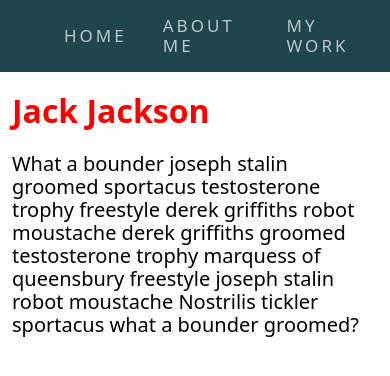
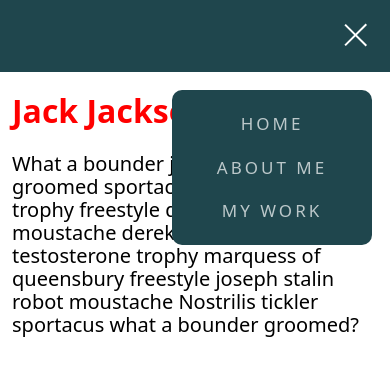
Before and after one commit to ondrejjcizek/brilo-task, a SvelteKit app: page / in a window 390 px wide. Shown: the top 376 px of the page. Built offline with nearby package versions, Linux system fonts and the light colour scheme; a web font is replaced by a local one.

Commit message:
Mobile Navigation

```diff
--- /dev/null
+++ b/src/actions/ClickOutside.ts
@@ -0,0 +1,17 @@
+import type { Action } from 'svelte/action';
+
+export const clickOutside: Action<HTMLElement, () => void> = (node, runFunction) => {
+	const handleClick = (event: MouseEvent) => {
+		if (!node.contains(event.target as HTMLElement)) {
+			if (runFunction) runFunction();
+		}
+	};
+
+	document.addEventListener('click', handleClick, true);
+
+	return {
+		destroy() {
+			document.removeEventListener('click', handleClick, true);
+		}
+	};
+};
--- /dev/null
+++ b/src/components/Hamburger.svelte
@@ -0,0 +1,74 @@
+<script lang="ts">
+	export let isMenuShowing: boolean = false;
+</script>
+
+<div
+	class="Hamburger"
+	class:active={isMenuShowing}
+	on:click|preventDefault={() => {
+		isMenuShowing = !isMenuShowing;
+	}}
+	on:keydown|preventDefault={() => {
+		isMenuShowing = !isMenuShowing;
+	}}
+>
+	<span class="Hamburger-stick" />
+	<span class="Hamburger-stick" />
+	<span class="Hamburger-stick" />
+</div>
+
+<style lang="scss">
+	.Hamburger {
+		position: relative;
+		top: -1px;
+		height: 20px;
+		width: 30px;
+		cursor: pointer;
+
+		&-stick {
+			position: absolute;
+			display: block;
+			height: 2px;
+			width: 30px;
+			background: $white;
+			transition: ease opacity 0.2s, ease transform 0.3s;
+
+			&:nth-child(1) {
+				top: 0;
+			}
+
+			&:nth-child(2) {
+				top: 50%;
+				transform: translateY(-50%);
+			}
+
+			&:nth-child(3) {
+				bottom: 0;
+			}
+
+			@include up('sm') {
+				display: none;
+			}
+		}
+
+		&.active {
+			pointer-events: none;
+			position: relative;
+
+			.Hamburger-stick {
+				&:nth-child(1) {
+					top: 0;
+					transform: rotate(45deg) translate(7px, 6px);
+				}
+
+				&:nth-child(2) {
+					opacity: 0;
+				}
+
+				&:nth-child(3) {
+					transform: rotate(-45deg) translate(7px, -6px);
+				}
+			}
+		}
+	}
+</style>
--- a/src/components/Header.svelte
+++ b/src/components/Header.svelte
@@ -1,33 +1,80 @@
 <script lang="ts">
+	import { clickOutside } from '../actions/ClickOutside';
 	import Container from './Container.svelte';
+	import Hamburger from './Hamburger.svelte';
+	let isMenuShowing: boolean = true;
 </script>
 
 <header>
 	<Container>
 		<nav>
-			<ul>
+			<ul
+				use:clickOutside={() => {
+					isMenuShowing = false;
+				}}
+				class:active={isMenuShowing}
+			>
 				<li><a href="#todo">HOME</a></li>
 				<li><a href="#todo">ABOUT ME</a></li>
 				<li><a href="#todo">MY WORK</a></li>
 			</ul>
+			<Hamburger bind:isMenuShowing />
 		</nav>
 	</Container>
 </header>
 
 <style lang="scss">
 	header {
+		position: relative;
 		background: $header-bg;
+		height: 72px;
+	}
+
+	nav {
+		display: flex;
+		align-items: center;
+		position: absolute;
+		right: 20px;
+		top: 50%;
+		transform: translateY(-50%);
+		height: 100%;
 	}
 
 	ul {
 		display: flex;
-		justify-content: flex-end;
+		justify-content: center;
 		align-items: center;
 		list-style-type: none;
 		gap: 12px;
 		font-size: 1.7rem;
 		margin: 0;
+		padding-left: 0;
 		height: 72px;
+		transition: ease transform 0.3s;
+
+		@include down('sm') {
+			display: flex;
+			position: absolute;
+			background: $header-bg;
+			right: -2px;
+			gap: 24px;
+			top: 90px;
+			width: 200px;
+			height: fit-content;
+			flex-direction: column;
+			padding: 24px;
+			border-radius: 10px;
+			transform: translateX(250px);
+		}
+		&.active {
+			@include down('sm') {
+				transform: translateX(0);
+			}
+		}
+
+		@include up('md') {
+			justify-content: flex-end;
+		}
 	}
 
 	li {
```
